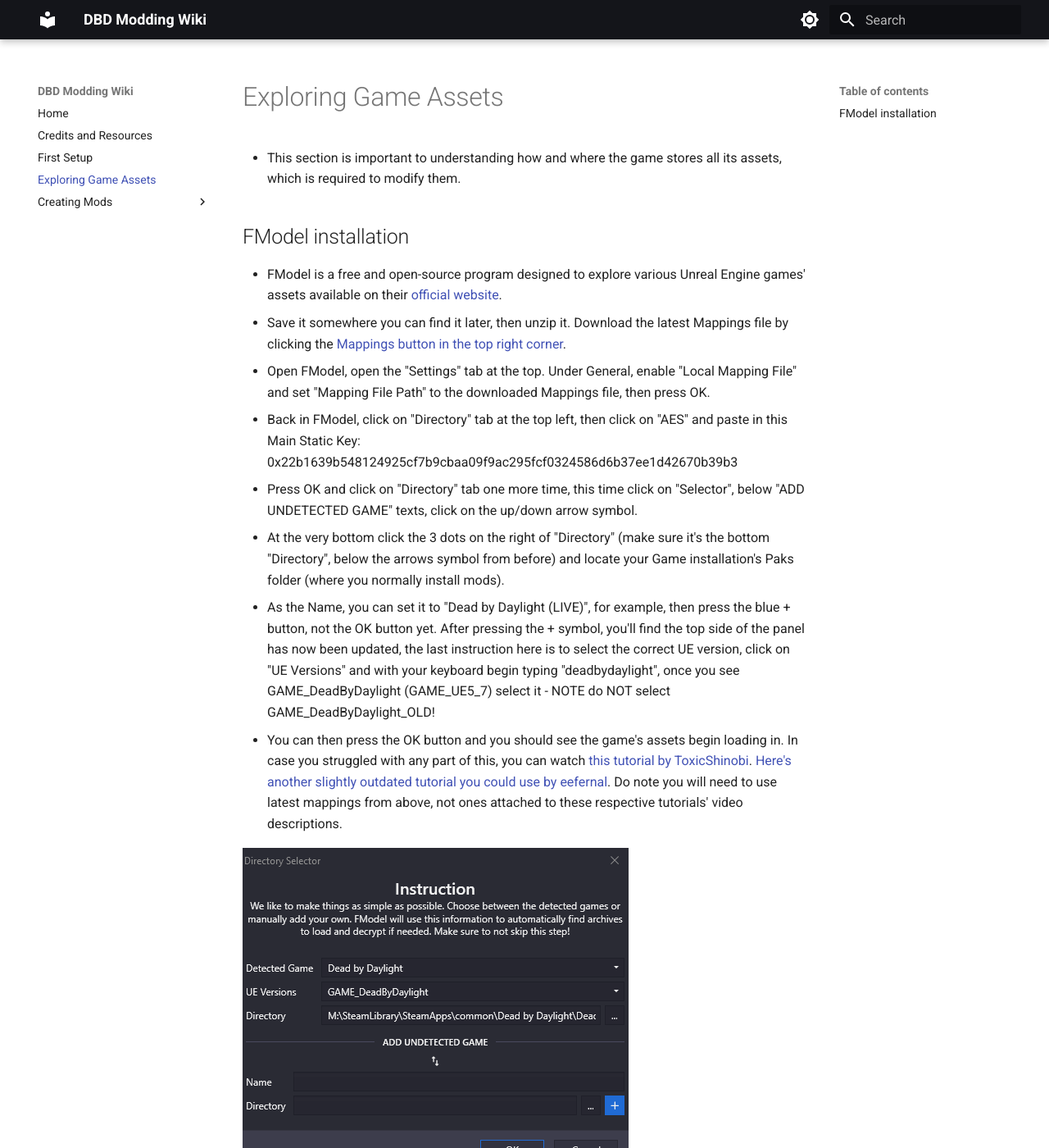
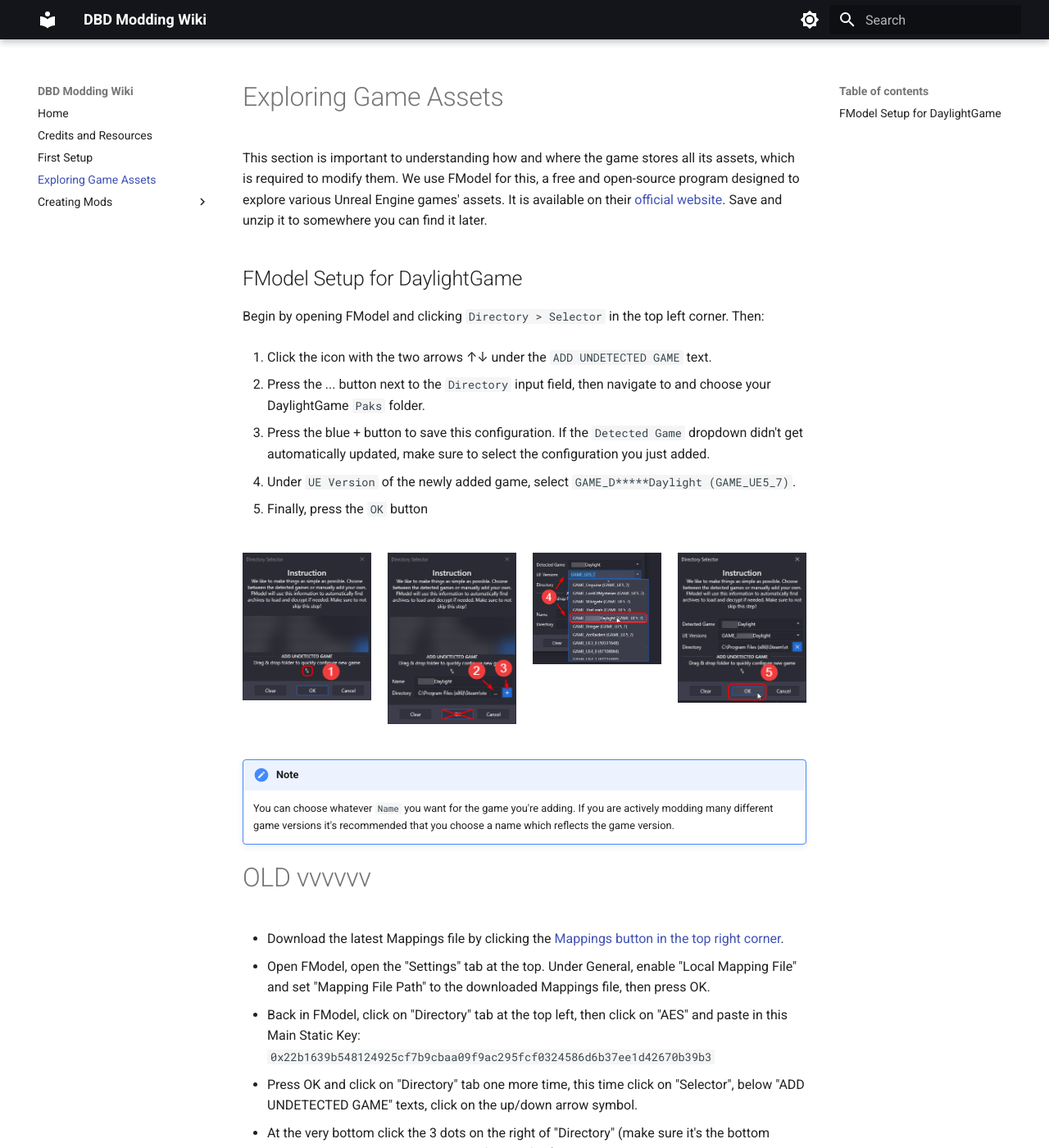
Before and after one commit to Deprescion/DBD-Modding-Guide, an MkDocs documentation site: the page built from docs/fmodel.md, in a window 1280 px wide and 1400 px high. Shown: the whole window at 82% size. Built offline with MkDocs 1.6.1 and Material for MkDocs 9.7.7, drawn with Linux system fonts in a browser that asks for light colours; old or Windows-style settings are respelled for this version of MkDocs.

Commit message:
WIP Improve FModel guide

```diff
--- a/docs/css/extra.css
+++ b/docs/css/extra.css
@@ -6,7 +6,7 @@
 
 .image-grid {
   display: grid;
-  grid-template-columns: repeat(2, minmax(0, 1fr));
+  grid-template-columns: repeat(auto-fit, minmax(0, 1fr));
   gap: 1rem;
 }
 
--- a/docs/fmodel.md
+++ b/docs/fmodel.md
@@ -1,12 +1,43 @@
 # Exploring Game Assets
 
-- This section is important to understanding how and where the game stores all its assets, which is required to modify them.
+This section is important to understanding how and where the game stores all its assets, which is required to modify them. We use FModel for this, a free and open-source program designed to explore various Unreal Engine games' assets. It is available on their [official website](https://fmodel.app). Save and unzip it to somewhere you can find it later.
 
-## FModel installation
-- FModel is a free and open-source program designed to explore various Unreal Engine games' assets available on their [official website](https://fmodel.app).
-- Save it somewhere you can find it later, then unzip it. Download the latest Mappings file by clicking the [Mappings button in the top right corner](https://deprescion.top/guides).
+## FModel Setup for DaylightGame
+
+Begin by opening FModel and clicking `Directory > Selector` in the top left corner. Then:
+
+1. Click the icon with the two arrows ↑↓ under the `ADD UNDETECTED GAME` text.
+
+2. Press the ... button next to the `Directory` input field, then navigate to and choose your DaylightGame `Paks` folder.
+
+3. Press the blue + button to save this configuration. If the `Detected Game` dropdown didn't get automatically updated, make sure to select the configuration you just added.
+
+4. Under `UE Version` of the newly added game, select `GAME_D*****Daylight (GAME_UE5_7)`.
+
+5. Finally, press the `OK` button
+
+<div class="image-grid" markdown>
+
+![](../../img/fmodel_setup_step1.png)
+
+![](../../img/fmodel_setup_step2-3.png)
+
+![](../../img/fmodel_setup_step4.png)
+
+![](../../img/fmodel_setup_step5.png)
+
+</div>
+
+!!! note
+	You can choose whatever `Name` you want for the game you're adding. If you are actively modding many different game versions it's recommended that you choose a name which reflects the game version.
+
+
+
+# OLD vvvvvv
+
+- Download the latest Mappings file by clicking the [Mappings button in the top right corner](https://deprescion.top/guides).
 - Open FModel, open the "Settings" tab at the top. Under General, enable "Local Mapping File" and set "Mapping File Path" to the downloaded Mappings file, then press OK.
-- Back in FModel, click on "Directory" tab at the top left, then click on "AES" and paste in this Main Static Key: 0x22b1639b548124925cf7b9cbaa09f9ac295fcf0324586d6b37ee1d42670b39b3
+- Back in FModel, click on "Directory" tab at the top left, then click on "AES" and paste in this Main Static Key: `0x22b1639b548124925cf7b9cbaa09f9ac295fcf0324586d6b37ee1d42670b39b3`
 - Press OK and click on "Directory" tab one more time, this time click on "Selector", below "ADD UNDETECTED GAME" texts, click on the up/down arrow symbol.
 - At the very bottom click the 3 dots on the right of "Directory" (make sure it's the bottom "Directory", below the arrows symbol from before) and locate your Game installation's Paks folder (where you normally install mods).
 - As the Name, you can set it to "Dead by Daylight (LIVE)", for example, then press the blue + button, not the OK button yet. After pressing the + symbol, you'll find the top side of the panel has now been updated, the last instruction here is to select the correct UE version, click on "UE Versions" and with your keyboard begin typing "deadbydaylight", once you see GAME_DeadByDaylight (GAME_UE5_7) select it - NOTE do NOT select GAME_DeadByDaylight_OLD!
```
Also changed, not shown: docs/img/fmodel_setup_step1.png (added), docs/img/fmodel_setup_step2-3.png (added), docs/img/fmodel_setup_step4.png (added), docs/img/fmodel_setup_step5.png (added).
